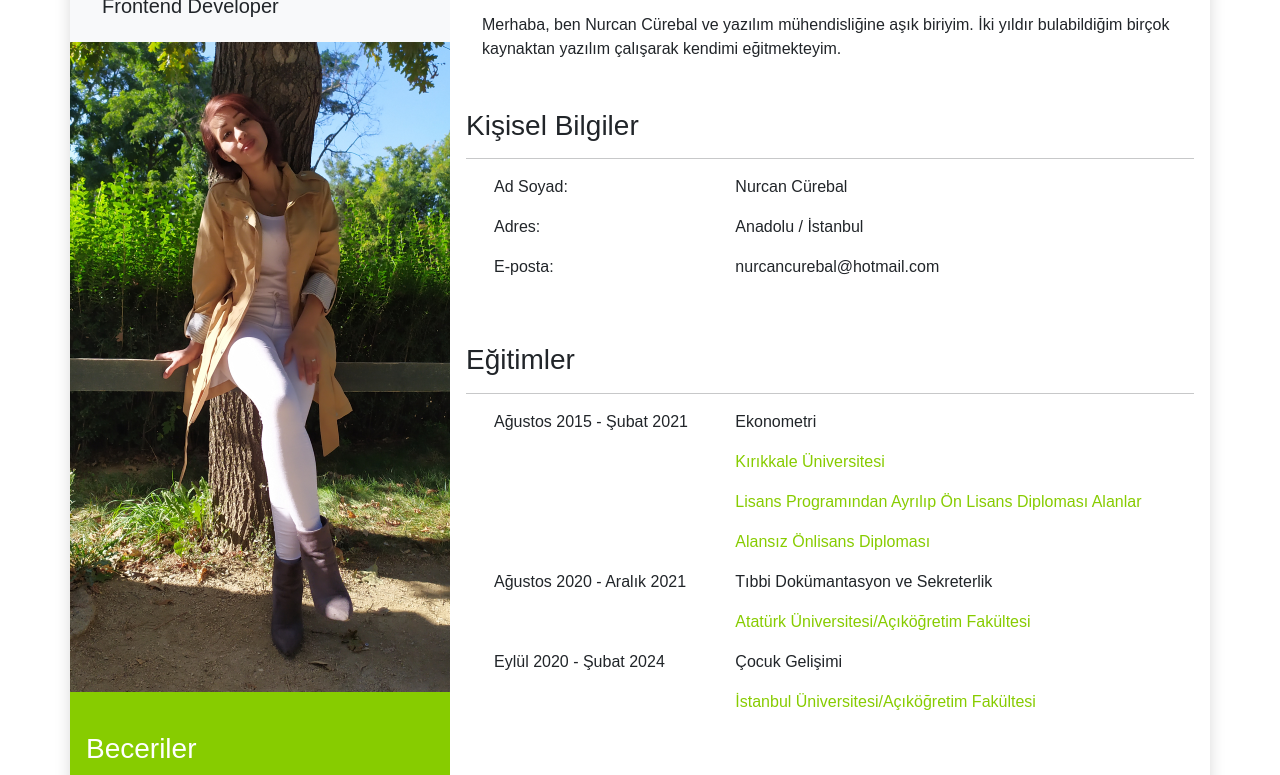
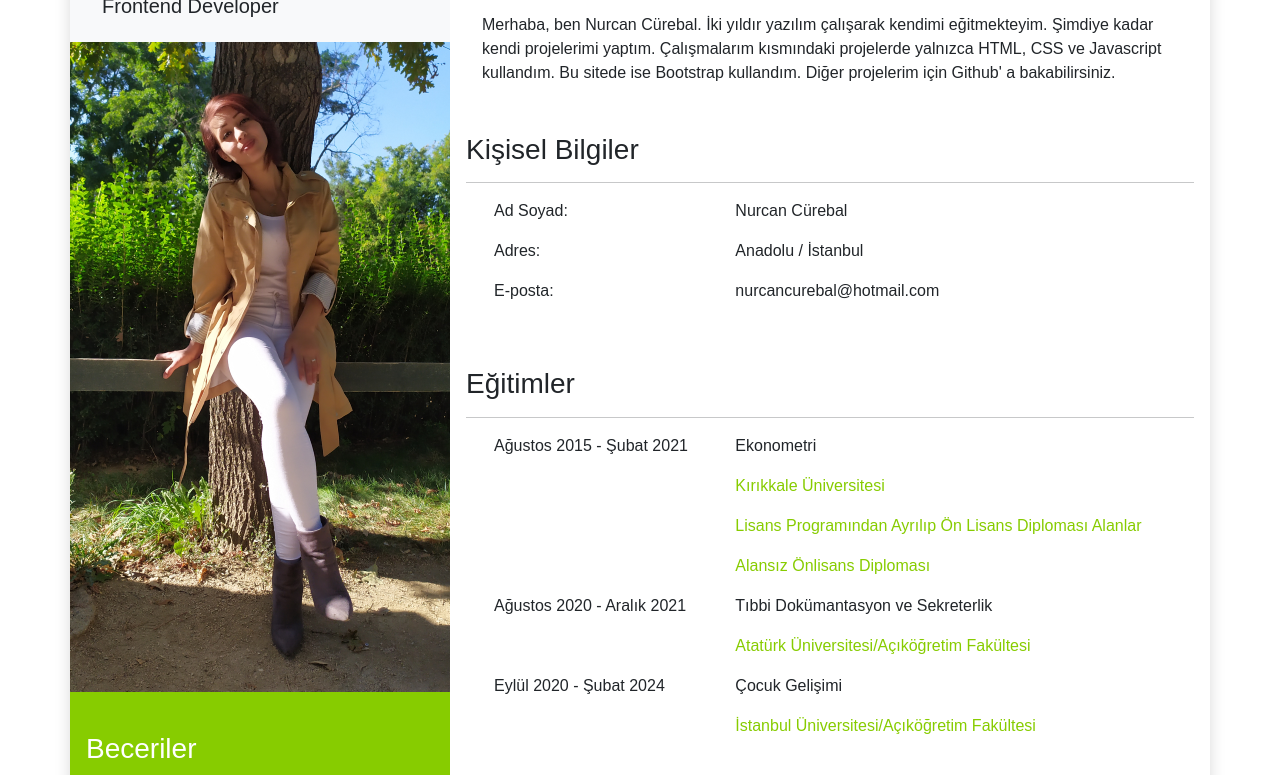
Before and after one commit to nurcancurebal/nurcancurebal.github.io, a plain HTML site: page index.html in a window 1280 px wide. Shown: the part 206-981 px from the top of the page. Drawn offline with nearby package versions, Linux system fonts and the light colour scheme; a web font is replaced by a local one.

Commit message:
hakkımda

```diff
--- a/index.html
+++ b/index.html
@@ -180,10 +180,11 @@
 
                 <h3 class="h3 mt-5">Profil</h3>
                 <hr>
-                <p class="ms-3">Merhaba, ben Nurcan Cürebal ve yazılım mühendisliğine aşık
-                    biriyim. İki
-                    yıldır bulabildiğim birçok
-                    kaynaktan yazılım çalışarak kendimi eğitmekteyim.
+                <p class="ms-3">
+                    Merhaba, ben Nurcan Cürebal. İki yıldır yazılım çalışarak kendimi eğitmekteyim. Şimdiye kadar kendi
+                    projelerimi yaptım.
+                    Çalışmalarım kısmındaki projelerde yalnızca HTML, CSS ve Javascript kullandım. Bu sitede ise
+                    Bootstrap kullandım. Diğer projelerim için Github' a bakabilirsiniz.
                 </p>
 
                 <h3 class="h3 mt-5">Kişisel Bilgiler</h3>
```
